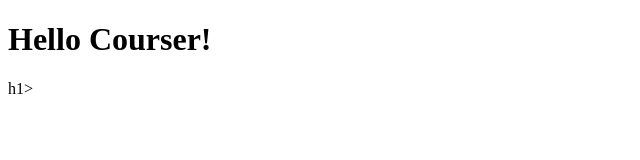
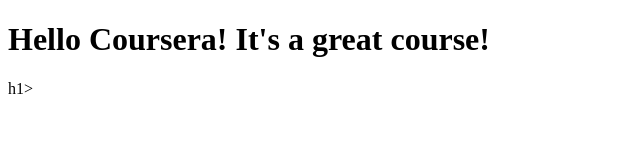
Before and after one commit to pia-kjansen/coursera-test, a plain HTML site: page index.html in a window 1280 px wide. Shown: the whole page, without its empty margins (0-640 px from the left). Drawn offline with Linux system fonts and the light colour scheme.

Commit message:
Small addition to our page content.

```diff
--- a/index.html
+++ b/index.html
@@ -6,6 +6,6 @@
 	<title>Hello Coursera!</title>
 </head>
 <body>
-<h1>Hello Courser!</h1>h1>
+<h1>Hello Coursera! It's a great course!</h1>h1>
 </body>
 </html>
```
